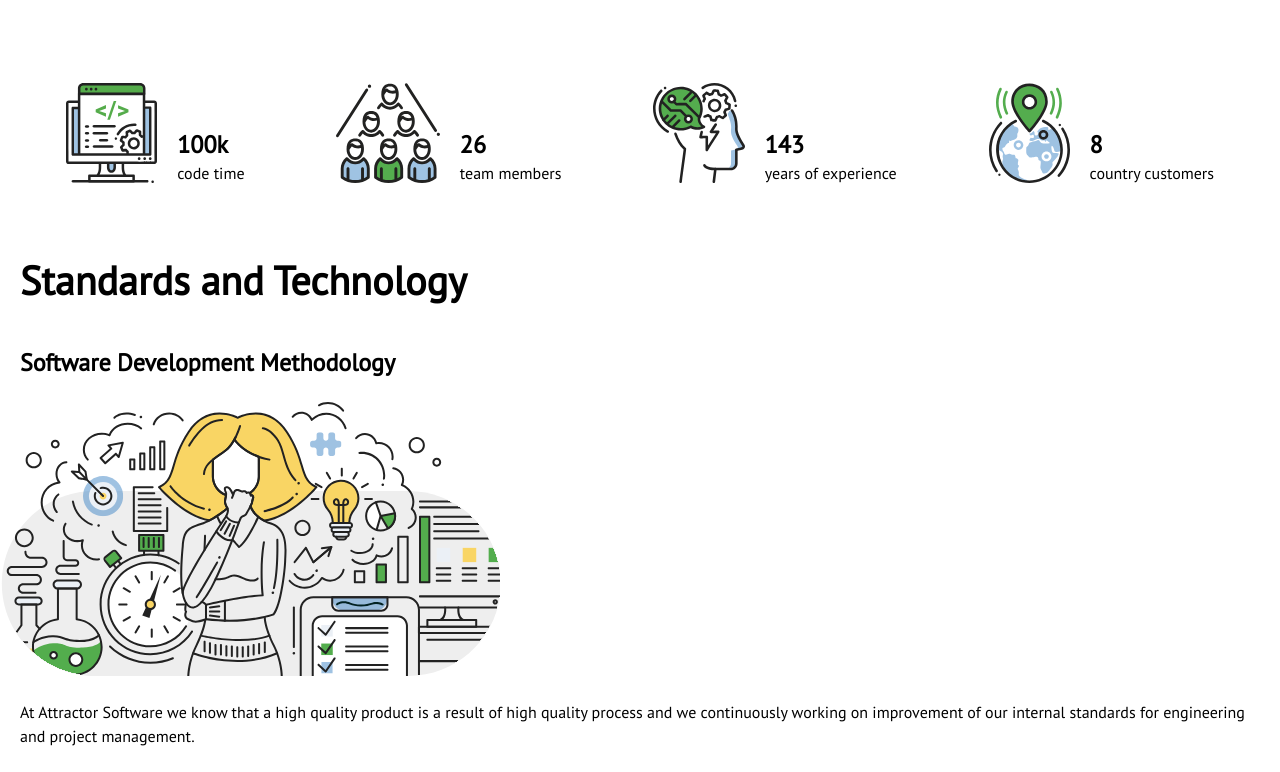
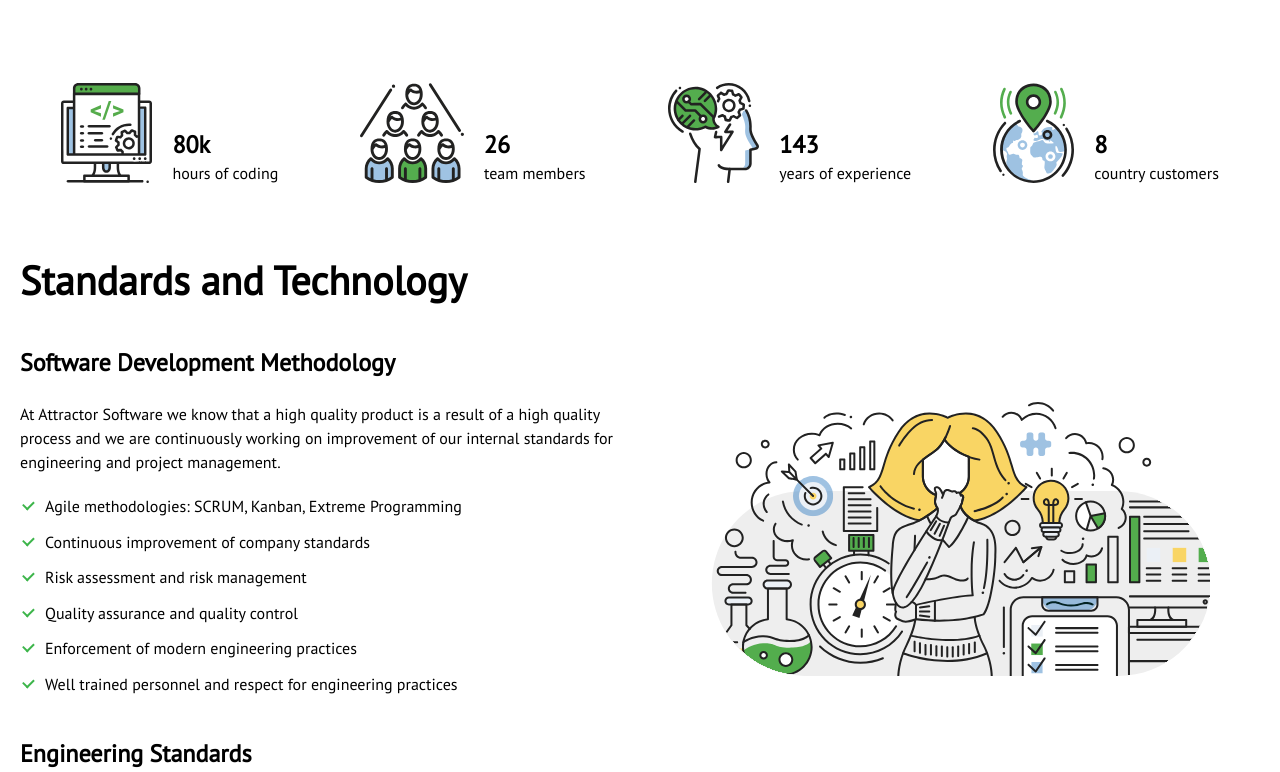
Before and after one commit to tsvetkovamaria/itattractor-landing, a plain HTML site: page index.html in a window 1280 px wide. Shown: the part 1300-2072 px from the top of the page. Drawn offline with Linux system fonts and the light colour scheme.

Commit message:
fix technologies desktop layout

```diff
--- a/css/style.css
+++ b/css/style.css
@@ -465,6 +465,24 @@ ul.list li::before {
   margin-top: 18px;
 }
 
+@media screen and (min-width: 900px) {
+  .company-standards_block {
+    display: flex;
+    justify-content: space-between;
+  }
+  .company-standards_block.reverse {
+    flex-direction: row-reverse;
+  }
+  .company-standards_image-wrap {
+    margin-right: 50px;
+    margin-left: 50px;
+  }
+  .company-standards_content {
+    max-width: 600px;
+  }
+
+}
+
 .services {
   text-align: center;
   margin-bottom: 60px;
--- a/index.html
+++ b/index.html
@@ -88,8 +88,8 @@
       <div class="company-statistics_item">
         <img class="company-statistics_image" src="images/icon-code.svg" alt="">
         <div>
-          <p class="company-statistics_number">100k</p>
-          <p class="company-statistics_text">code time</p>
+          <p class="company-statistics_number">80k</p>
+          <p class="company-statistics_text">hours of coding</p>
         </div>
       </div>
       <div class="company-statistics_item">
@@ -120,10 +120,12 @@
   <section class="company-standards">
     <h2 class="h1">Standards and Technology</h2>
     <h3 class="h2">Software Development Methodology</h3>
+    <div class="company-standards_block reverse">
       <div class="company-standards_image-wrap">
         <img class="company-standards_image" src="images/people.svg" alt="">
       </div>
-    <p class="company-standards_text">At Attractor Software we know that a high quality product is a result of high quality process  and we continuously working on improvement of our internal standards for engineering and project management.</p>
+      <div class="company-standards_content">
+        <p class="company-standards_text">At Attractor Software we know that a high quality product is a result of a high quality process and we are continuously working on improvement of our internal standards for engineering and project management.</p>
         <ul class="list">
           <li>Agile methodologies: SCRUM, Kanban, Extreme Programming</li>
           <li>Continuous improvement of company standards</li>
@@ -132,10 +134,15 @@
           <li>Enforcement of modern engineering practices</li>
           <li>Well trained personnel and respect for engineering practices</li>
         </ul>
+      </div>
+
+    </div>
     <h3 class="h2">Engineering Standards</h3>
+    <div class="company-standards_block">
       <div class="company-standards_image-wrap">
         <img class="company-standards_image" src="images/tools.svg" alt="">
       </div>
+      <div class="company-standards_content">
         <p class="company-standards_text">Attractor Software is constantly investing in training of our people and in establishing methods to ensure the high quality standards are followed by all our team members:</p>
         <ul class="list">
           <li>SOLID principle in software design</li>
@@ -145,6 +152,10 @@
           <li>Test automation, deployment automation and infrastructure as a code</li>
           <li>Using state of the art tools and techniques (i.e. git for scm, Docker for infrastructure, cloud services for hosting).</li>
         </ul>
+      </div>
+
+    </div>
+
     <h3 class="h2">Technology</h3>
     <p class="company-standards_text"> Attractor Software is happy to provide software development workforce with the knowledge and skill in the following areas: </p>
     <div class="technology-slider">
--- a/js/main.js
+++ b/js/main.js
@@ -5,7 +5,9 @@ $(document).ready(function(){
     arrows: false,
     dots: true,
     dotsClass: 'dots',
-    mobileFirst: true
+    mobileFirst: true,
+    speed: 500,
+    fade: true
   });
 
   $('.technology-slider').slick({
```
Lines whose indentation alone changed are shown as unchanged.
